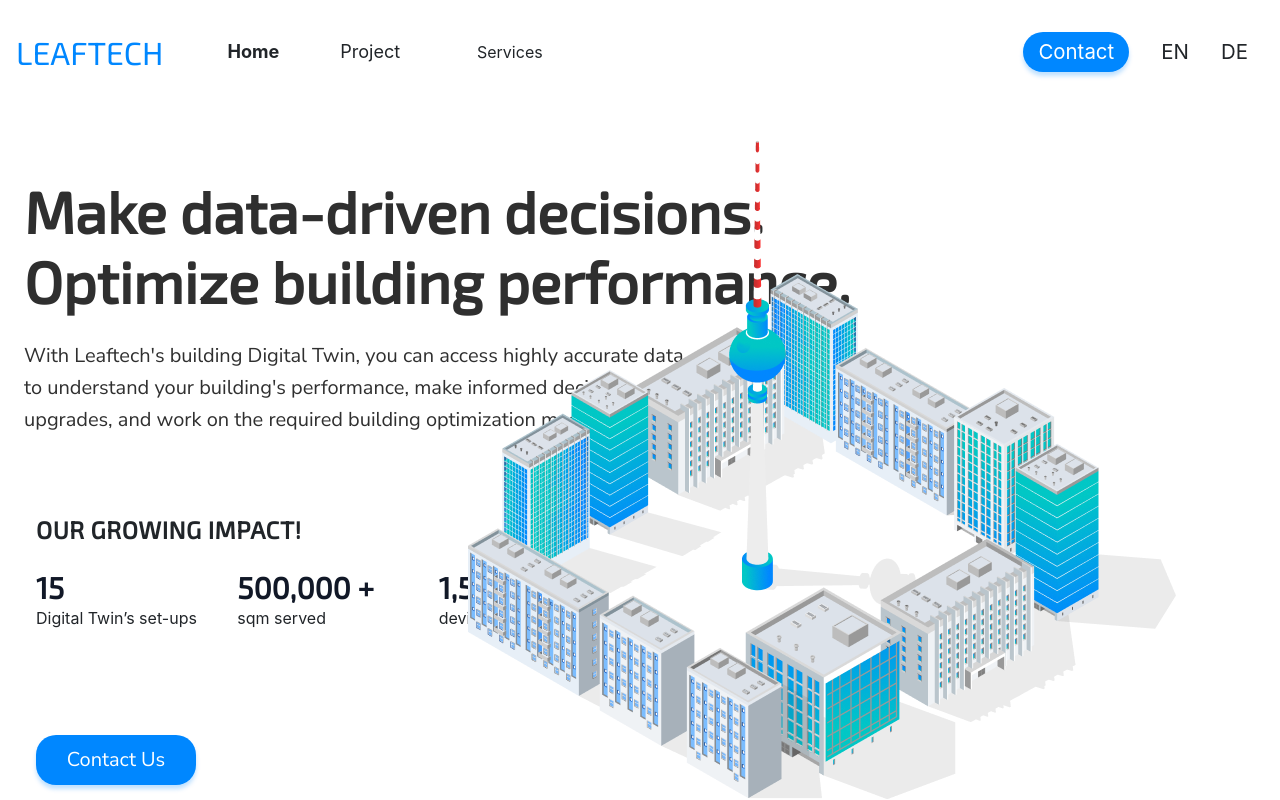
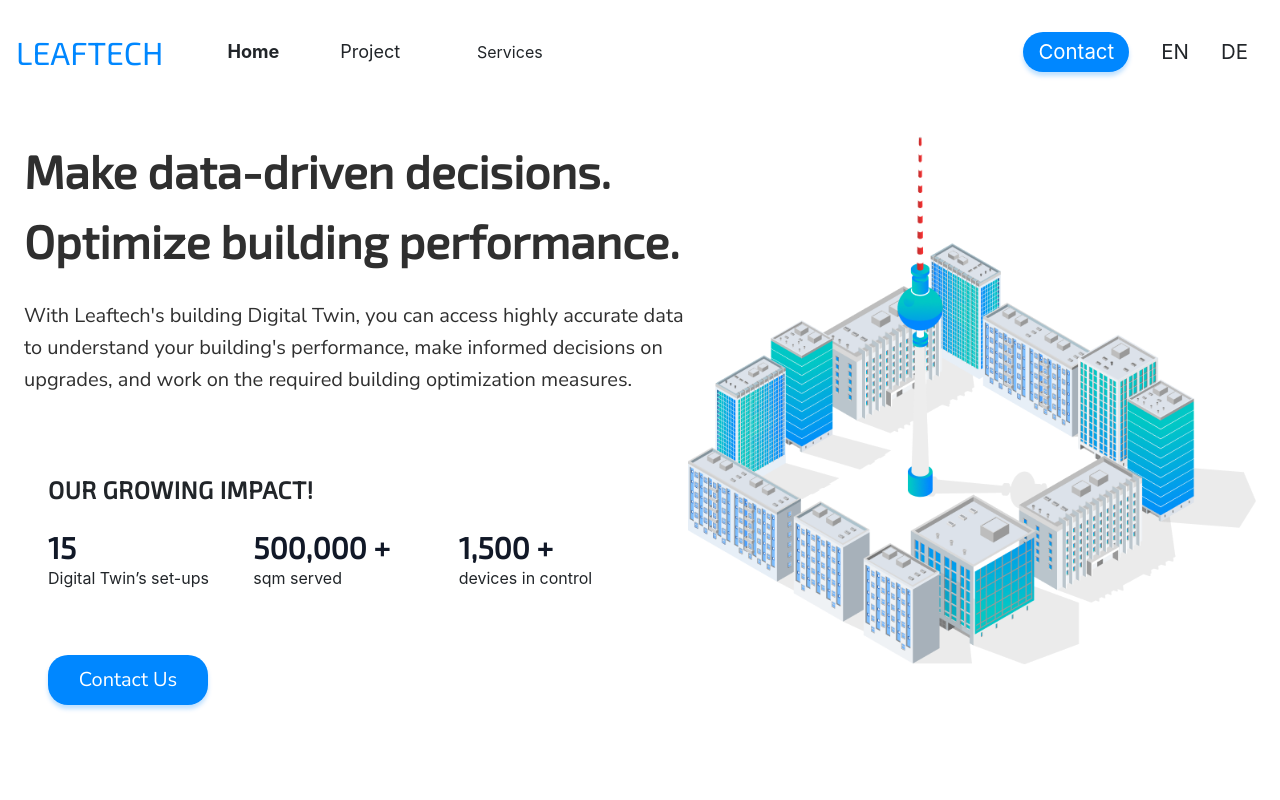
Before and after one commit to aarish-git/figma, a React (Create React App) app: page / in a window 1280 px wide. Shown: the top 800 px of the page. Built offline with nearby package versions, Linux system fonts and the light colour scheme; a web font is replaced by a local one.

Commit message:
commited

```diff
--- a/src/App.css
+++ b/src/App.css
@@ -13,3 +13,11 @@
   -webkit-transform: scale(1.2);
   transform: scale(1.2);
 }
+
+.home_first_row {
+  display: flex;
+}
+
+.home-first-content {
+  width: 60%;
+}
--- a/src/components/Count.js
+++ b/src/components/Count.js
@@ -6,11 +6,13 @@ export default function Count() {
     <div>
       <section class=" body-font">
         <div class="container flex  py-24 md:flex-row flex-col items-center ">
-          <div class="container py-20 mx-auto  w-full">
-            <div class="flex flex-col text-left w-full mb-20">
+          <div class="row py-10 mx-auto  w-full">
+            <div className="home_first_row">
+            <div className="home-first-content">
+              <div class="text-left w-full mb-20">
                 <h1
                   style={{ fontFamily: "Exo2-Regular" }}
-                class=" text-[#2F2F2F] lg:text-[58px] font-[700] leading-[70px] mb-4"
+                  class=" text-[#2F2F2F] lg:text-[46px] font-[700] leading-[70px] mb-4"
                 >
                   Make data-driven decisions.
                   <br />
@@ -36,7 +38,7 @@ export default function Count() {
                       our growing impact!
                     </h1>
                   </div>
-                <div class="flex flex-wrap  text-left w-1/2 ">
+                  <div class="flex flex-wrap  text-left ">
                     <div class="py-4 md:w-1/3 sm:w-1/2 w-full">
                       <h2 style={{fontFamily:"Exo2-Regular"}} class="font-[700] text-[30px] text-gray-900">
                         15
@@ -56,7 +58,7 @@ export default function Count() {
                       <p class="leading-relaxed">devices in control </p>
                     </div>
                   </div>
-                <div class="relative top-20">
+                  <div class="relative top-10">
                     <button
                       style={{
                         // background: "",
@@ -79,7 +81,7 @@ export default function Count() {
                 </div>
               </section>
               </div>
-          <div class="absolute right-14 bottom-40 h-[500.1px] w-[780px] -mr-6">
+              <div class="">
               <img
                 class="object-cover object-center rounded "
                 alt="hero"
@@ -87,6 +89,10 @@ export default function Count() {
               />
             </div>
               </div>
+
+          </div>
+
+        </div>
       </section>
     </div>
   );
```
Lines whose indentation alone changed are shown as unchanged.
